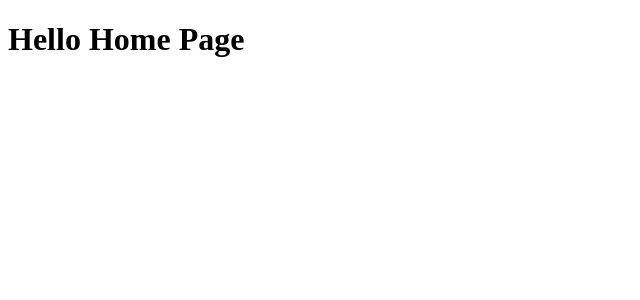
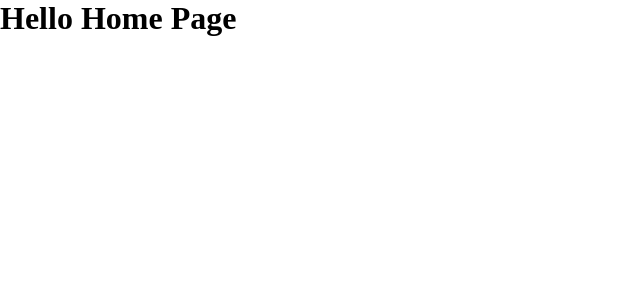
Before and after one commit to victorguirra/fylo, a React (Create React App) app: page / in a window 1280 px wide. Shown: the top 300 px of the page, without its empty margins (0-640 px from the left). Built offline with nearby package versions, Linux system fonts and the light colour scheme.

Commit message:
create global styles

```diff
--- a/src/index.tsx
+++ b/src/index.tsx
@@ -1,9 +1,12 @@
 import React from 'react';
 import ReactDOM from 'react-dom';
+
+import GlobalStyles from './styles/Global';
 import { App } from './App';
 
 ReactDOM.render(
   <React.StrictMode>
+    <GlobalStyles />
     <App />
   </React.StrictMode>,
   document.getElementById('root')
--- /dev/null
+++ b/src/styles/Global.ts
@@ -0,0 +1,9 @@
+import { createGlobalStyle } from 'styled-components';
+
+export default createGlobalStyle`
+    * {
+        padding:0;
+        margin:0;
+        box-sizing:border-box;
+    }
+`;
```
